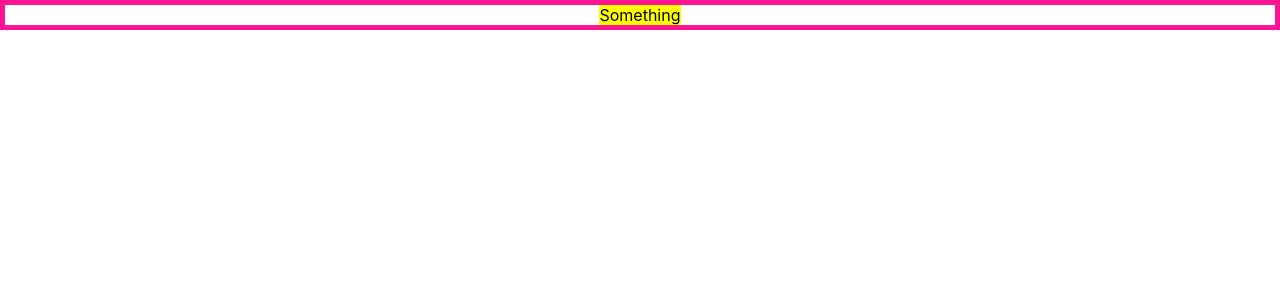
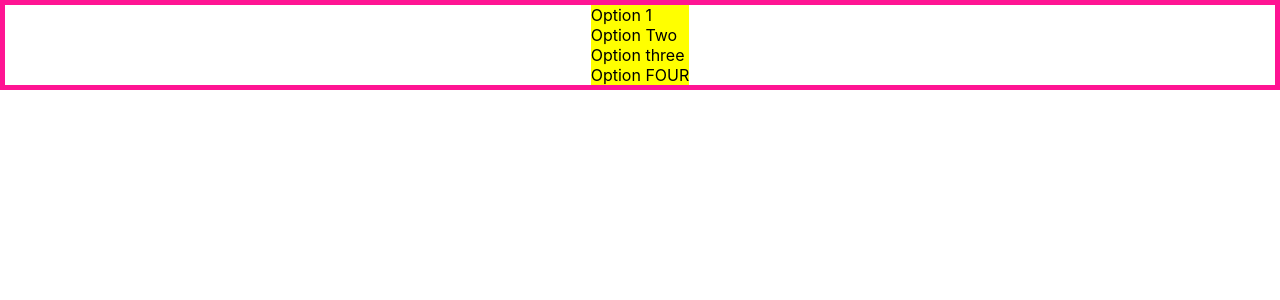
Before and after one commit to stevekutz/react_onclickoutside_exp, a React (Create React App) app: page / in a window 1280 px wide. Shown: the top 300 px of the page. Built offline with nearby package versions, Linux system fonts and the light colour scheme.

Commit message:
setting up data for select

```diff
--- a/src/comp/DropDown.js
+++ b/src/comp/DropDown.js
@@ -1,6 +1,8 @@
 import React, {useState} from 'react';
 import {
     DropDownContainer,
+    SelectBox,
+    SelectItem,
 } from '../styled/dropdown_styles';
 import onClickOutside  from 'react-onclickoutside';
 
@@ -41,7 +43,14 @@ const Dropdown = () => {  // shoud cause error
     return (
         <DropDownContainer>
             <div>
-                Something
+                {optionValues.map((option) => {
+                    return (
+                        <div key = {option.id} > {option.text} </div>
+
+                    )
+
+
+                })}
 
             </div>
 
--- a/src/styled/dropdown_styles.js
+++ b/src/styled/dropdown_styles.js
@@ -13,3 +13,18 @@ export const DropDownContainer = styled.div`
 
 
 `;
+
+export const SelectBox = styled.select`
+    border: 1px solid green;
+
+
+
+
+`;
+
+export const SelectItem = styled.option`
+    border: 1px solid blue;
+
+    background: lightgrey;
+
+`;
```
